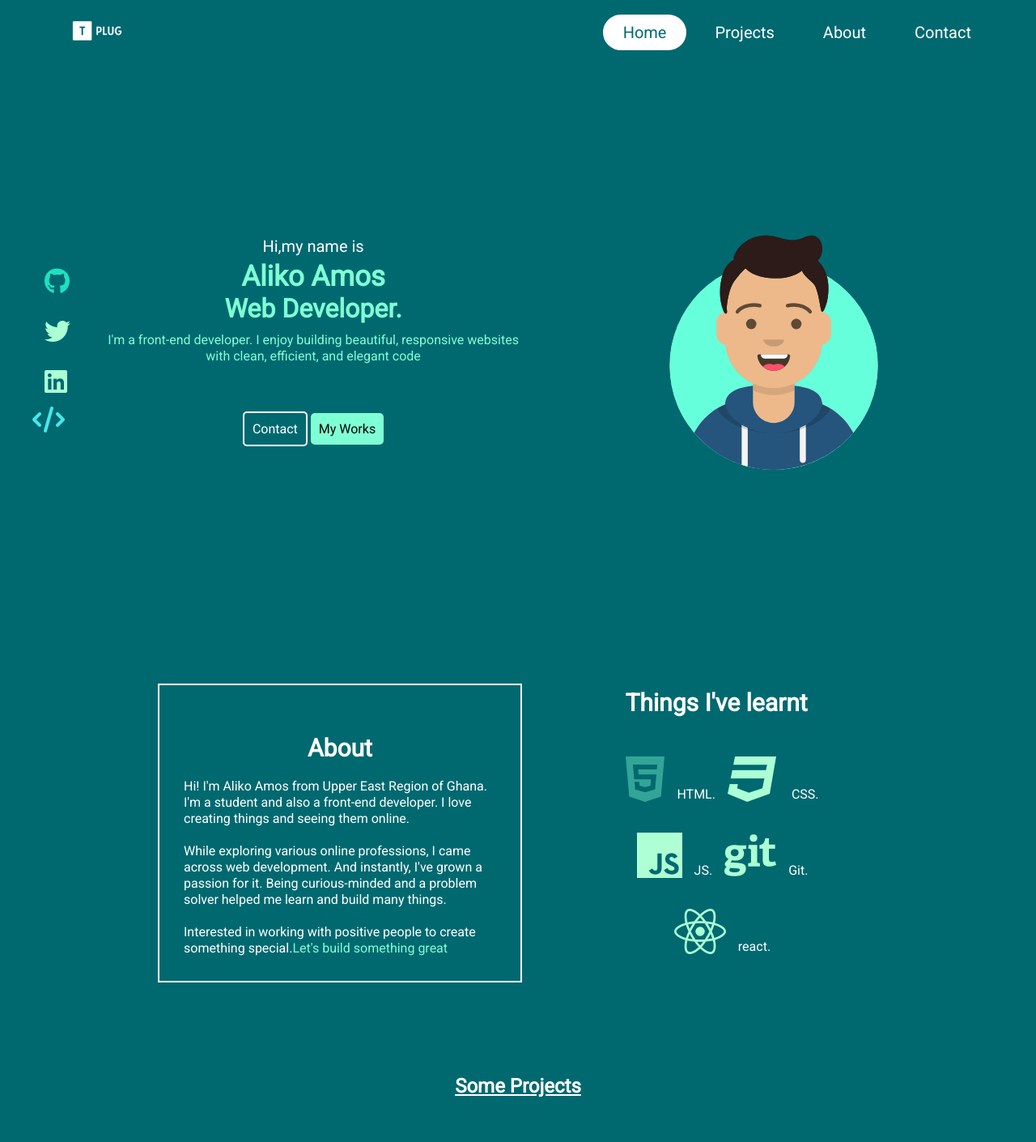
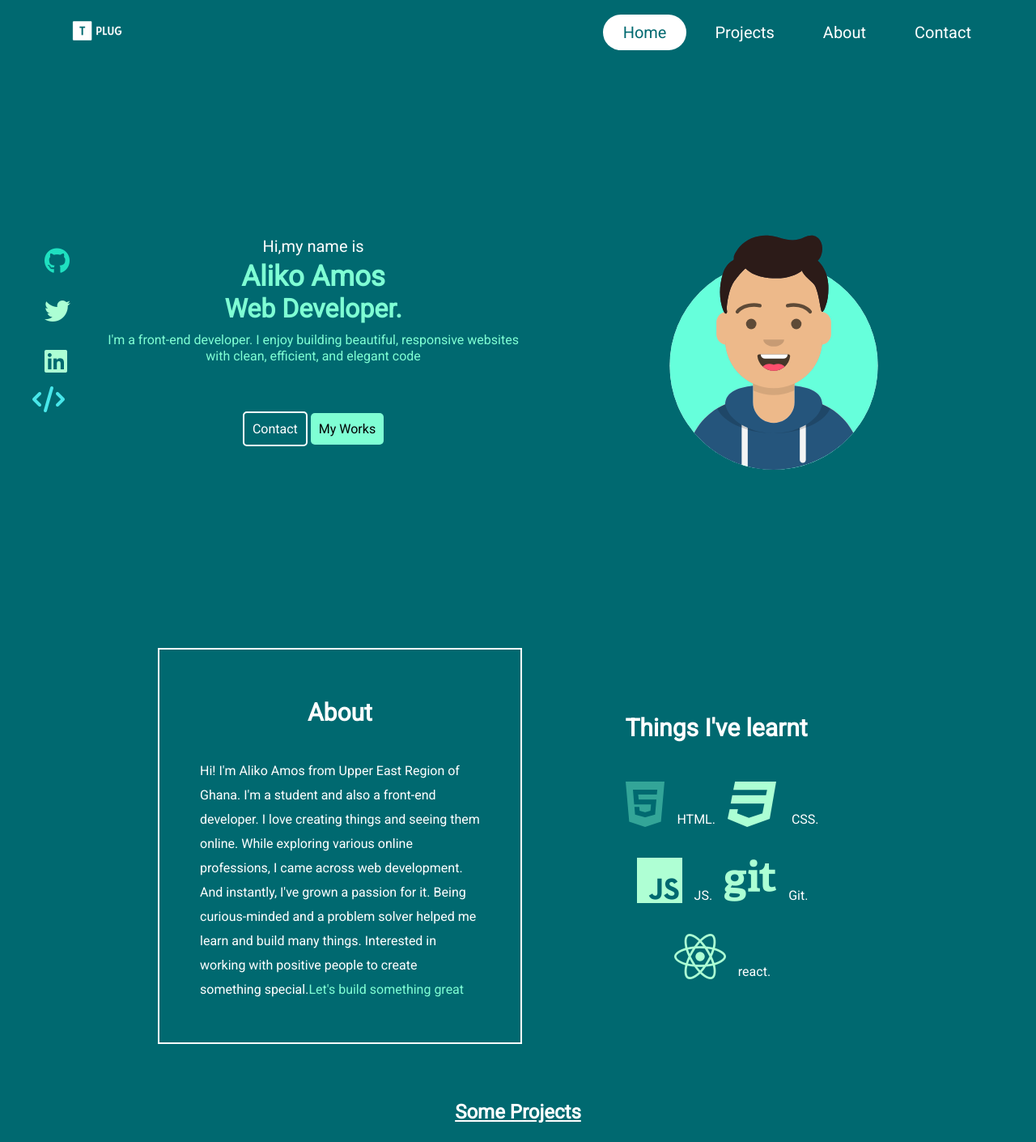
Before and after one commit to Aliko2020/portfolio-in-process, a plain HTML site: page index.html in a window 1280 px wide. Shown: the top 1410 px of the page at 81% size. Drawn offline with Linux system fonts and the light colour scheme.

Commit message:
added 01865

```diff
--- a/index.html
+++ b/index.html
@@ -5,6 +5,8 @@
     <meta http-equiv="X-UA-Compatible" content="IE=edge">
     <meta name="viewport" content="width=device-width, initial-scale=1.0">
     <title>Tech plug</title>
+    <link rel="shortcut icon" href="favicon-16x16.png" type="image/x-icon">
+
     <link rel="stylesheet" href="style.css">
     <link rel="stylesheet" href="https://cdnjs.cloudflare.com/ajax/libs/font-awesome/6.4.0/css/all.min.css" integrity="sha512-iecdLmaskl7CVkqkXNQ/ZH/XLlvWZOJyj7Yy7tcenmpD1ypASozpmT/E0iPtmFIB46ZmdtAc9eNBvH0H/ZpiBw==" crossorigin="anonymous" referrerpolicy="no-referrer" />
 
@@ -70,11 +72,7 @@
             <section class="about-me">
                 <h1>About</h1>
                 <p>Hi! I'm Aliko Amos from Upper East Region of Ghana. I'm a student and also a front-end developer. I love creating things and seeing them online.
-                    <br>
-                    <br>
                     While exploring various online professions, I came across web development. And instantly, I've grown a passion for it. Being curious-minded and a problem solver helped me learn and build many things.
-                    <br>
-                    <br>
                     Interested in working with positive people to create something special.<a href="" class="about-p-link">Let's build something great</a>
                 </p>
             </section>
--- a/style.css
+++ b/style.css
@@ -131,7 +131,7 @@ header{
 .container header{
     background-color:hsl(184, 100%, 22%);
     display: flex;
-    height: 80vh;
+    height: 90vh;
     flex-direction: column;
     align-items: center;
     justify-content: center;
@@ -223,7 +223,7 @@ header .get-socials-aside{
     }
     header .get-socials-aside{
         display: flex;
-        padding-bottom: 50px;
+        padding-bottom: 100px;
     }
 
    .avater{
@@ -273,14 +273,16 @@ header .get-socials-aside{
     color: white;
 }
 .about p{
-    line-height: 20px;
+    line-height: 30px;
+    text-align: left;
+    padding: 20px;
 }
 .about-p-link{
     color: aquamarine;
 }
 .myskills{
     padding: 20px;
-    margin-bottom: 30px;
+
 }
 
 .about-skills{
@@ -343,6 +345,7 @@ header .get-socials-aside{
     padding-bottom: 70px;
 
 }
+
 
 .some-projects-h2{
     color: white;
```
Also changed, not shown: favicon-16x16.png (added).
